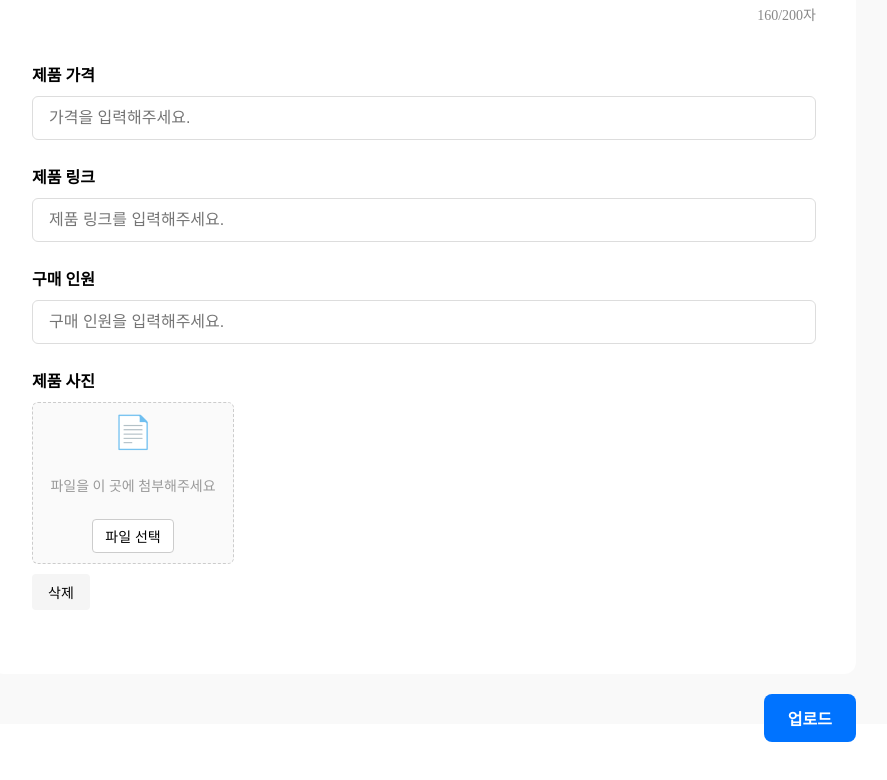
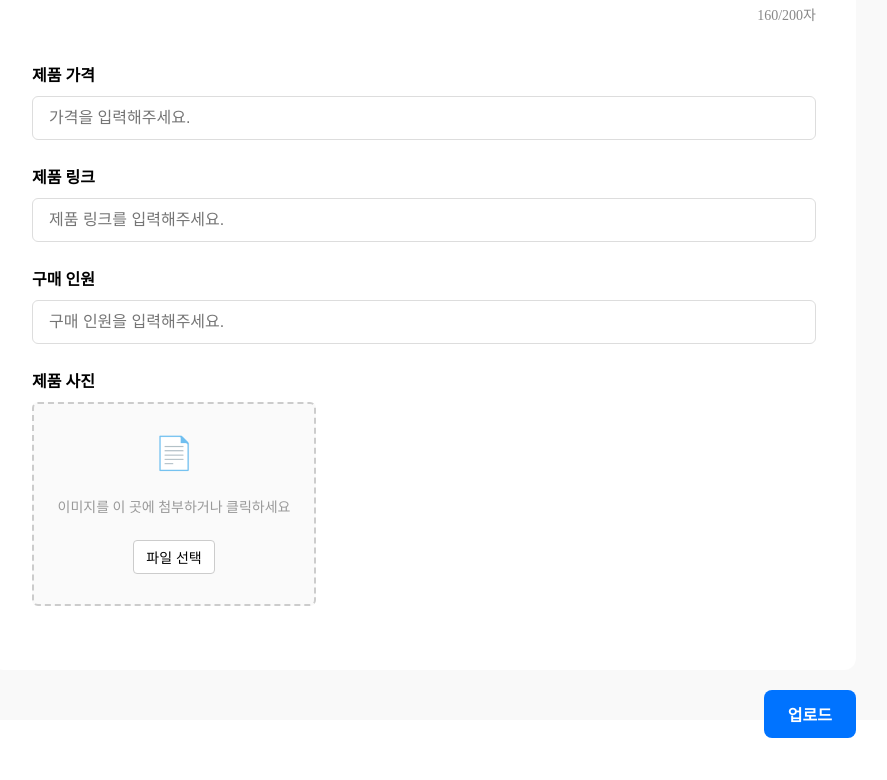
Before and after one commit to winternuary/Bite, a Next.js app: page /upload in a window 1280 px wide. Shown: the part 567-1347 px from the top of the page, without its empty margins (216-1103 px from the left). Built offline with nearby package versions, Linux system fonts and the light colour scheme.

Commit message:
feat: 파일 드래그 앤 드랍 기능

```diff
--- a/src/app/page.tsx
+++ b/src/app/page.tsx
@@ -1,5 +1,4 @@
-import styles from "./page.module.css";
-import Header from "@/components/header";
+import "@/app/page";
 import Main from "@/pages/main";
 
 export default function Home() {
--- a/src/pages/upload/index.tsx
+++ b/src/pages/upload/index.tsx
@@ -2,8 +2,59 @@
 
 import * as S from "./style";
 import Header from "@/components/header";
+import { useRef, useState } from "react";
 
 const Upload = () => {
+  const fileInputRef = useRef<HTMLInputElement | null>(null);
+  const [file, setFile] = useState<File | null>(null);
+  const [previewUrl, setPreviewUrl] = useState<string | null>(null);
+  const [dragActive, setDragActive] = useState(false);
+
+  const handleFileSelect = (e: React.ChangeEvent<HTMLInputElement>) => {
+    const selected = e.target.files?.[0];
+    if (selected) {
+      setFile(selected);
+      const reader = new FileReader();
+      reader.onloadend = () => {
+        setPreviewUrl(reader.result as string);
+      };
+      reader.readAsDataURL(selected);
+    }
+  };
+
+  const handleDrop = (e: React.DragEvent<HTMLDivElement>) => {
+    e.preventDefault();
+    setDragActive(false);
+    const dropped = e.dataTransfer.files?.[0];
+    if (dropped) {
+      setFile(dropped);
+      const reader = new FileReader();
+      reader.onloadend = () => {
+        setPreviewUrl(reader.result as string);
+      };
+      reader.readAsDataURL(dropped);
+    }
+  };
+
+  const handleDragOver = (e: React.DragEvent<HTMLDivElement>) => {
+    e.preventDefault();
+    setDragActive(true);
+  };
+
+  const handleDragLeave = () => {
+    setDragActive(false);
+  };
+
+  const triggerFileInput = () => {
+    fileInputRef.current?.click();
+  };
+
+  const handleRemoveFile = () => {
+    setFile(null);
+    setPreviewUrl(null);
+    if (fileInputRef.current) fileInputRef.current.value = "";
+  };
+
   return (
     <>
       <Header />
@@ -34,12 +85,37 @@ const Upload = () => {
           <S.FormBox>
             <S.Label>제품 사진</S.Label>
             <S.FileBox>
-              <S.FileDropZone>
-                <S.FileIcon>📄</S.FileIcon>
-                <S.FileText>파일을 이 곳에 첨부해주세요</S.FileText>
-                <S.FileButton>파일 선택</S.FileButton>
+              <S.FileDropZone
+                onClick={triggerFileInput}
+                onDrop={handleDrop}
+                onDragOver={handleDragOver}
+                onDragLeave={handleDragLeave}
+                $dragActive={dragActive}
+              >
+                {previewUrl ? (
+                  <>
+                    <S.ImagePreview src={previewUrl} alt="미리보기 이미지" />
+                  </>
+                ) : (
+                  <>
+                    <S.FileIcon>📄</S.FileIcon>
+                    <S.FileText>
+                      이미지를 이 곳에 첨부하거나 클릭하세요
+                    </S.FileText>
+                    <S.FileButton>파일 선택</S.FileButton>
+                  </>
+                )}
               </S.FileDropZone>
-              <S.DeleteButton>삭제</S.DeleteButton>
+              {file && (
+                <S.DeleteButton onClick={handleRemoveFile}>삭제</S.DeleteButton>
+              )}
+              <input
+                type="file"
+                accept="image/*"
+                ref={fileInputRef}
+                style={{ display: "none" }}
+                onChange={handleFileSelect}
+              />
             </S.FileBox>
           </S.FormBox>
         </S.UploadForm>
--- a/src/pages/upload/style.ts
+++ b/src/pages/upload/style.ts
@@ -58,17 +58,34 @@ export const FileBox = styled.div`
   align-items: flex-start;
 `;
 
-export const FileDropZone = styled.div`
-  border: 1px dashed #ccc;
+interface FileDropZoneProps {
+  $dragActive?: boolean;
+}
+
+export const FileDropZone = styled.div<FileDropZoneProps>`
+  border: 2px dashed ${({ $dragActive }) => ($dragActive ? "#0073ff" : "#ccc")};
   border-radius: 6px;
-  width: 200px;
+  padding: 20px;
+  width: 100%;
+  max-width: 240px;
   height: 160px;
   display: flex;
   flex-direction: column;
   align-items: center;
   justify-content: center;
-  background-color: #fafafa;
+  background-color: ${({ $dragActive }) =>
+    $dragActive ? "#eef6ff" : "#fafafa"};
   gap: 10px;
+  cursor: pointer;
+  transition: background-color 0.2s, border-color 0.2s;
+`;
+
+export const ImagePreview = styled.img`
+  width: 100%;
+  max-width: 200px;
+  max-height: 140px;
+  object-fit: cover;
+  border-radius: 6px;
 `;
 
 export const FileIcon = styled.div`
@@ -108,3 +125,7 @@ export const UploadButton = styled.button`
   float: right;
   margin: 20px 0 70px 0;
 `;
+
+interface FileDropZoneProps {
+  $dragActive?: boolean;
+}
```
